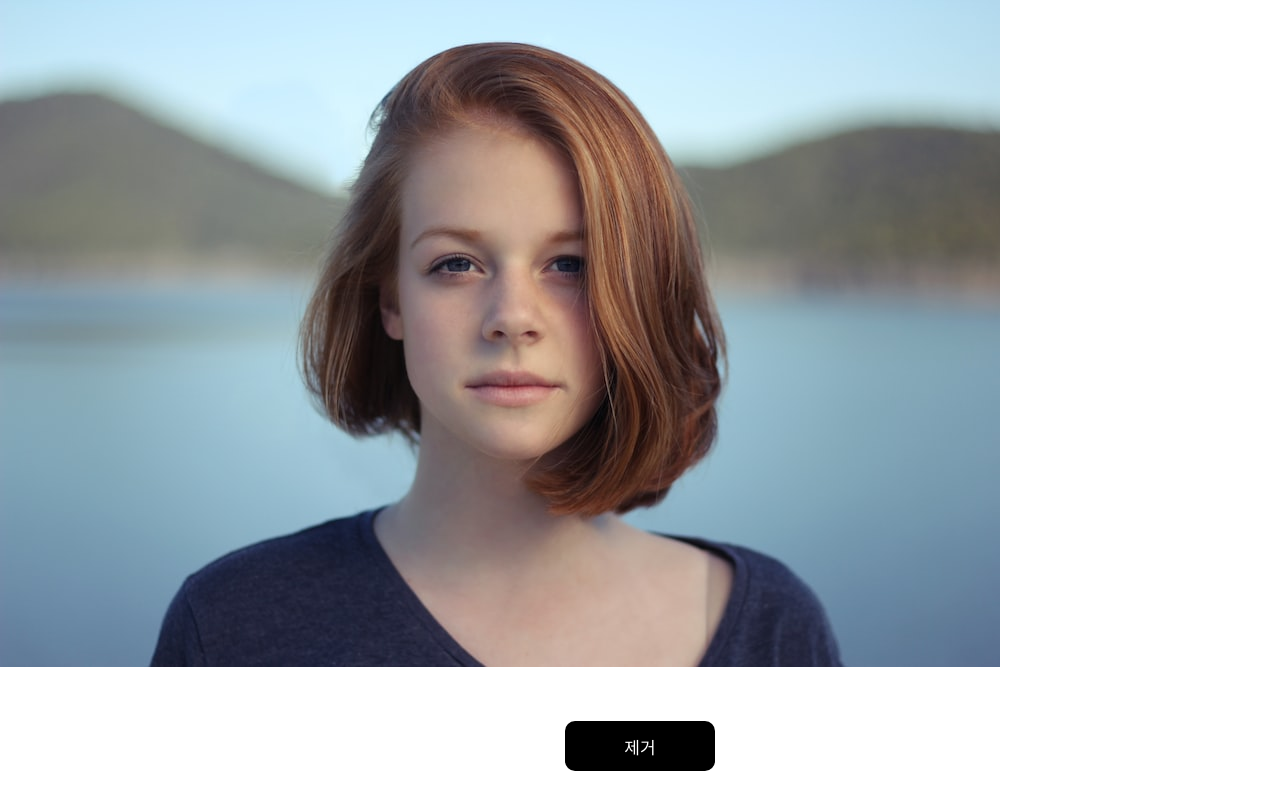
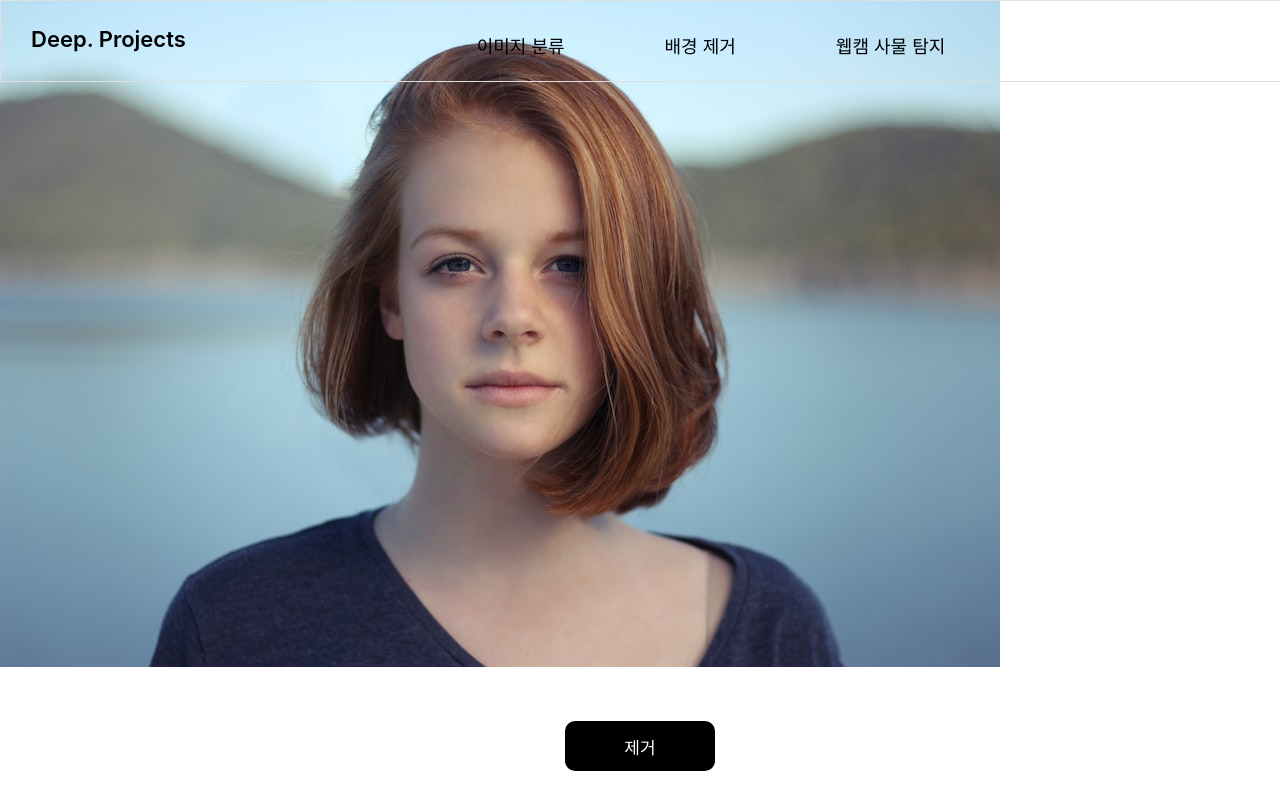
Before and after one commit to chowoosang/React_TensorFlow, a React (Create React App) app: page /delete-background in a window 1280 px wide. Built offline with nearby package versions, Linux system fonts and the light colour scheme; the HTML template or start-up script is replaced by a standard one.

Commit message:
헤더 추가

```diff
--- a/src/components/bodypix.js
+++ b/src/components/bodypix.js
@@ -5,6 +5,7 @@ import { useRef } from "react";
 import RedSpinner from "./hooks/spinner";
 import styled from "styled-components";
 import useTitle from "./hooks/title";
+import Header from "./header";
 
 const Remove = () => {
   const canvasRef = useRef(null);
@@ -70,6 +71,7 @@ const Remove = () => {
 
   return (
     <div>
+      <Header />
       <canvas ref={canvasRef} />
       <div>
         {loading ? (
```
